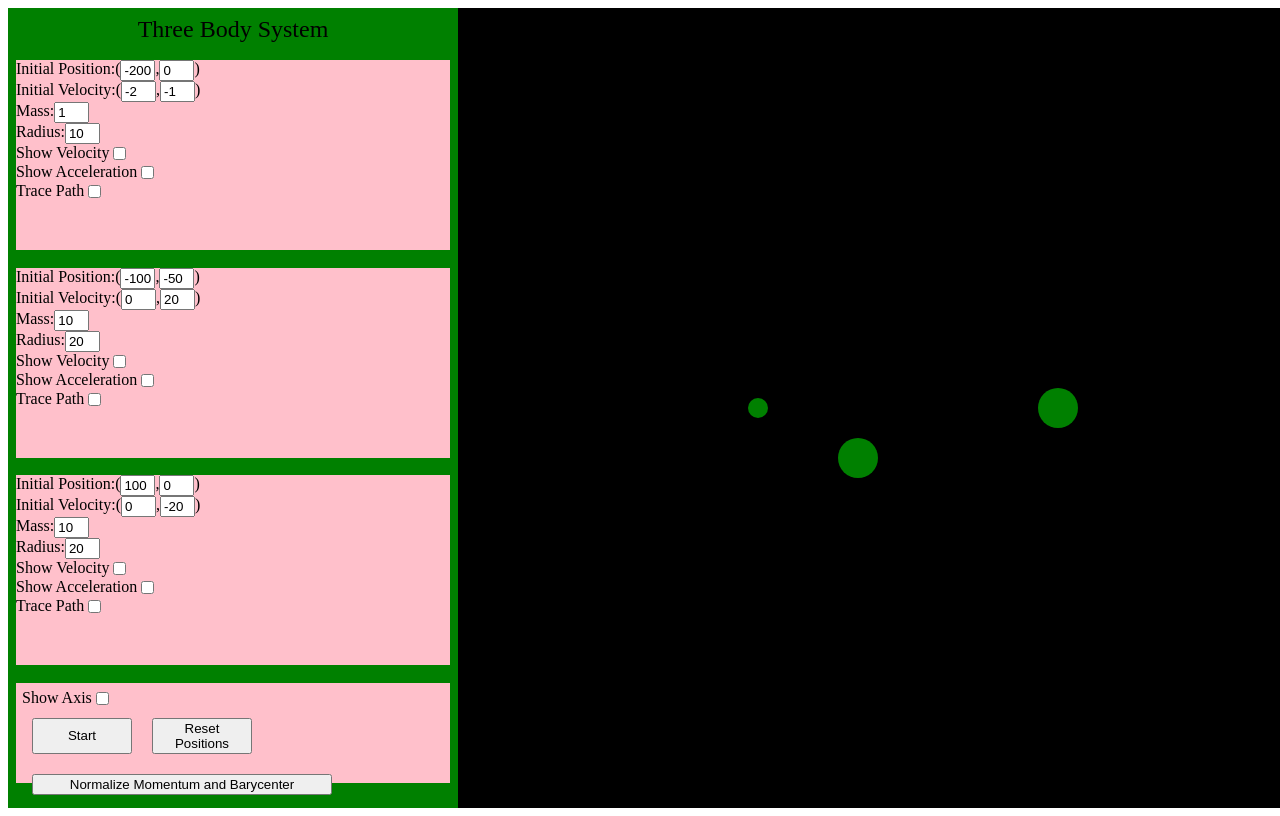
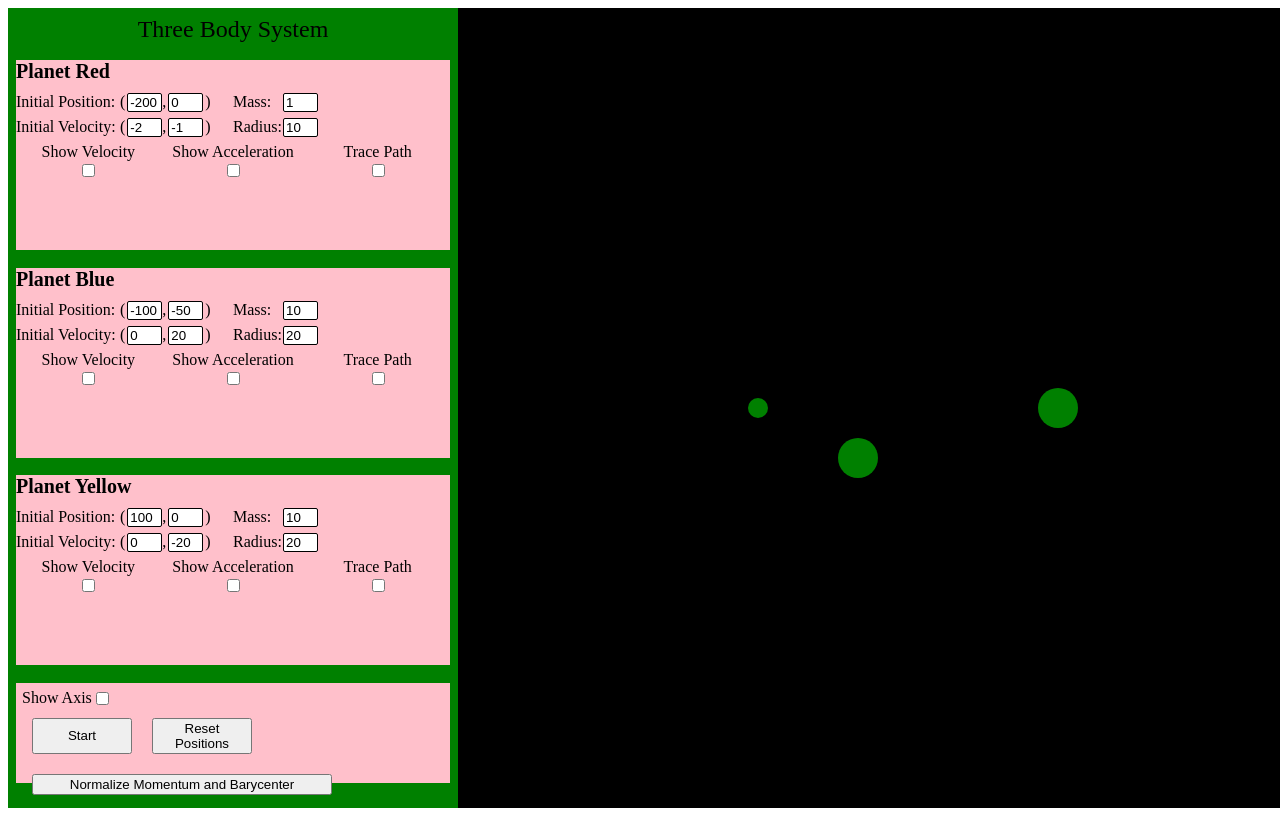
Before and after one commit to echentw/three-body, a React app: page / in a window 1280 px wide. Shown: the top 816 px of the page. Built offline with nearby package versions, Linux system fonts and the light colour scheme.

Commit message:
more sidebar formatting

```diff
--- a/src/components/CheckBoxComponent.tsx
+++ b/src/components/CheckBoxComponent.tsx
@@ -13,7 +13,7 @@ export class CheckBoxComponent extends React.Component<ComponentProps> {
   render() {
     const { checked, onToggle } = this.props;
     return (
-      <div className="checkbox">
+      <div className="checkbox-component">
         <label>
           <input
             type="checkbox"
--- a/src/components/PlanetConfigComponent.tsx
+++ b/src/components/PlanetConfigComponent.tsx
@@ -6,7 +6,8 @@ import { ScalarInputComponent } from './ScalarInputComponent/ScalarInputComponen
 import { PlanetToggleComponent } from './PlanetToggleComponent/PlanetToggleComponent';
 
 interface ComponentProps {
-  config: PlanetConfig,
+  label: string;
+  config: PlanetConfig;
   onChangePositionX: (event: React.ChangeEvent<HTMLInputElement>) => void;
   onChangePositionY: (event: React.ChangeEvent<HTMLInputElement>) => void;
   onChangeVelocityX: (event: React.ChangeEvent<HTMLInputElement>) => void;
@@ -22,6 +23,7 @@ export class PlanetConfigComponent extends React.Component<ComponentProps> {
   render() {
     const { properties, initialConditions, flags } = this.props.config;
     const {
+      label,
       onChangePositionX,
       onChangePositionY,
       onChangeVelocityX,
@@ -34,6 +36,12 @@ export class PlanetConfigComponent extends React.Component<ComponentProps> {
     } = this.props;
     return (
       <div className="planet-config-component">
+        <div className="planet-name">
+          {label}
+        </div>
+        <div className="inputs-container">
+          <div className="vector-inputs-container">
+            <div className="vector-input-container">
               <VectorInputComponent
                 label={"Initial Position"}
                 x={initialConditions.position.x}
@@ -41,6 +49,8 @@ export class PlanetConfigComponent extends React.Component<ComponentProps> {
                 onChangeX={onChangePositionX}
                 onChangeY={onChangePositionY}
               />
+            </div>
+            <div className="vector-input-container">
               <VectorInputComponent
                 label={"Initial Velocity"}
                 x={initialConditions.velocity.x}
@@ -48,32 +58,49 @@ export class PlanetConfigComponent extends React.Component<ComponentProps> {
                 onChangeX={onChangeVelocityX}
                 onChangeY={onChangeVelocityY}
               />
+            </div>
+          </div>
+          <div className="scalar-inputs-container">
+            <div className="scalar-input-container">
               <ScalarInputComponent
                 label={"Mass"}
                 value={properties.mass}
                 onChangeValue={onChangeMass}
               />
+            </div>
+            <div className="scalar-input-container">
               <ScalarInputComponent
                 label={"Radius"}
                 value={properties.radius}
                 onChangeValue={onChangeRadius}
               />
+            </div>
+          </div>
+        </div>
+        <div className="planet-toggles-container">
+          <div className="planet-toggle-container">
             <PlanetToggleComponent
               label={"Show Velocity"}
               on={false}
               onToggle={onChangeShowVelocity}
             />
+          </div>
+          <div className="planet-toggle-container">
             <PlanetToggleComponent
               label={"Show Acceleration"}
               on={false}
               onToggle={onChangeShowAcceleration}
             />
+          </div>
+          <div className="planet-toggle-container">
             <PlanetToggleComponent
               label={"Trace Path"}
               on={false}
               onToggle={onChangeShowPath}
             />
           </div>
+        </div>
+      </div>
     );
   }
 }
--- /dev/null
+++ b/src/components/PlanetToggleComponent/PlanetToggleComponent.scss
@@ -0,0 +1,18 @@
+.planet-toggle-component {
+  flex: 1;
+
+  display: flex;
+  flex-direction: column;
+
+  .planet-toggle-label {
+    display: flex;
+    flex-direction: column;
+    align-items: center;
+  }
+
+  .checkbox-component {
+    display: flex;
+    flex-direction: column;
+    align-items: center;
+  }
+}
--- a/src/components/PlanetToggleComponent/PlanetToggleComponent.tsx
+++ b/src/components/PlanetToggleComponent/PlanetToggleComponent.tsx
@@ -1,6 +1,8 @@
 import * as React from 'react';
 
 import { CheckBoxComponent } from '../CheckBoxComponent';
+
+import './PlanetToggleComponent.scss';
 
 interface ComponentProps {
   label: string;
@@ -13,7 +15,7 @@ export class PlanetToggleComponent extends React.Component<ComponentProps> {
     const { label, on, onToggle } = this.props;
     return (
       <div className="planet-toggle-component">
-        <div className="text">{label}</div>
+        <div className="planet-toggle-label">{label}</div>
         <CheckBoxComponent
           checked={on}
           onToggle={onToggle}
--- a/src/components/ScalarInputComponent/ScalarInputComponent.scss
+++ b/src/components/ScalarInputComponent/ScalarInputComponent.scss
@@ -1,8 +1,14 @@
-.scalar-input-container {
+.scalar-input-component {
   display: flex;
   flex-direction: row;
 
+  .scalar-label {
+    width: 50px;
+  }
+
   .scalar-input {
     width: 35px;
+    border: 1px solid black;
+    border-radius: 2px;
   }
 }
--- a/src/components/ScalarInputComponent/ScalarInputComponent.tsx
+++ b/src/components/ScalarInputComponent/ScalarInputComponent.tsx
@@ -12,7 +12,7 @@ export class ScalarInputComponent extends React.Component<ComponentProps> {
   render() {
     const { label, value, onChangeValue } = this.props;
     return (
-      <div className="scalar-input-container">
+      <div className="scalar-input-component">
         <div className="scalar-label">{label}:</div>
         <input className="scalar-input" type="text" defaultValue={String(value)} onChange={onChangeValue}/>
       </div>
--- a/src/components/SideBarComponent.tsx
+++ b/src/components/SideBarComponent.tsx
@@ -113,6 +113,7 @@ export class SideBarComponent extends React.Component<SideBarComponentProps, Sid
         </div>
         <div className="sidebar-content-container">
           <PlanetConfigComponent
+            label={"Planet Red"}
             config={this.state.configs[0]}
             onChangePositionX={(event: React.ChangeEvent<HTMLInputElement>) => this.onChangePositionX(0, event)}
             onChangePositionY={(event: React.ChangeEvent<HTMLInputElement>) => this.onChangePositionY(0, event)}
@@ -125,6 +126,7 @@ export class SideBarComponent extends React.Component<SideBarComponentProps, Sid
             onChangeShowPath={(on: boolean) => this.onChangeShowPath(0, on)}
           />
           <PlanetConfigComponent
+            label={"Planet Blue"}
             config={this.state.configs[1]}
             onChangePositionX={(event: React.ChangeEvent<HTMLInputElement>) => this.onChangePositionX(1, event)}
             onChangePositionY={(event: React.ChangeEvent<HTMLInputElement>) => this.onChangePositionY(1, event)}
@@ -137,6 +139,7 @@ export class SideBarComponent extends React.Component<SideBarComponentProps, Sid
             onChangeShowPath={(on: boolean) => this.onChangeShowPath(1, on)}
           />
           <PlanetConfigComponent
+            label={"Planet Yellow"}
             config={this.state.configs[2]}
             onChangePositionX={(event: React.ChangeEvent<HTMLInputElement>) => this.onChangePositionX(2, event)}
             onChangePositionY={(event: React.ChangeEvent<HTMLInputElement>) => this.onChangePositionY(2, event)}
--- a/src/components/VectorInputComponent/VectorInputComponent.scss
+++ b/src/components/VectorInputComponent/VectorInputComponent.scss
@@ -2,7 +2,25 @@
   display: flex;
   flex-direction: row;
 
+  .vector-label {
+    width: 104px;
+  }
+
+  .left-parenthesis {
+    margin-right: 2px;
+  }
+
+  .comma {
+    margin-right: 2px;
+  }
+
+  .right-parenthesis {
+    margin-left: 2px;
+  }
+
   .vector-input {
     width: 35px;
+    border: 1px solid black;
+    border-radius: 2px;
   }
 }
--- a/src/styles/_PlanetConfigComponent.scss
+++ b/src/styles/_PlanetConfigComponent.scss
@@ -4,6 +4,50 @@
       height: 190px;
       width: 100%;
       background-color: pink;
+
+      display: flex;
+      flex-direction: column;
+
+      .planet-name {
+        font-size: 20px;
+        font-weight: bold;
+        margin-bottom: 10px;
+      }
+
+      .inputs-container {
+        display: flex;
+        flex-direction: row;
+
+        .vector-inputs-container {
+          flex: 1;
+
+          .vector-input-container {
+            margin-bottom: 6px;
+          }
+        }
+
+        .scalar-inputs-container {
+          flex: 1;
+
+          .scalar-input-container {
+            margin-bottom: 6px;
+          }
+        }
+      }
+
+      .planet-toggles-container {
+        flex: 1;
+
+        display: flex;
+        flex-direction: row;
+
+        .planet-toggle-container {
+          flex: 1;
+
+          display: flex;
+          flex-direction: column;
+        }
+      }
     }
   }
 }
--- a/src/styles/main.scss
+++ b/src/styles/main.scss
@@ -1,9 +1,4 @@
 .app-container {
-  display: flex;
-  flex-direction: row;
-}
-
-.planet-toggle-component {
   display: flex;
   flex-direction: row;
 }
```
Lines whose indentation alone changed are shown as unchanged.
